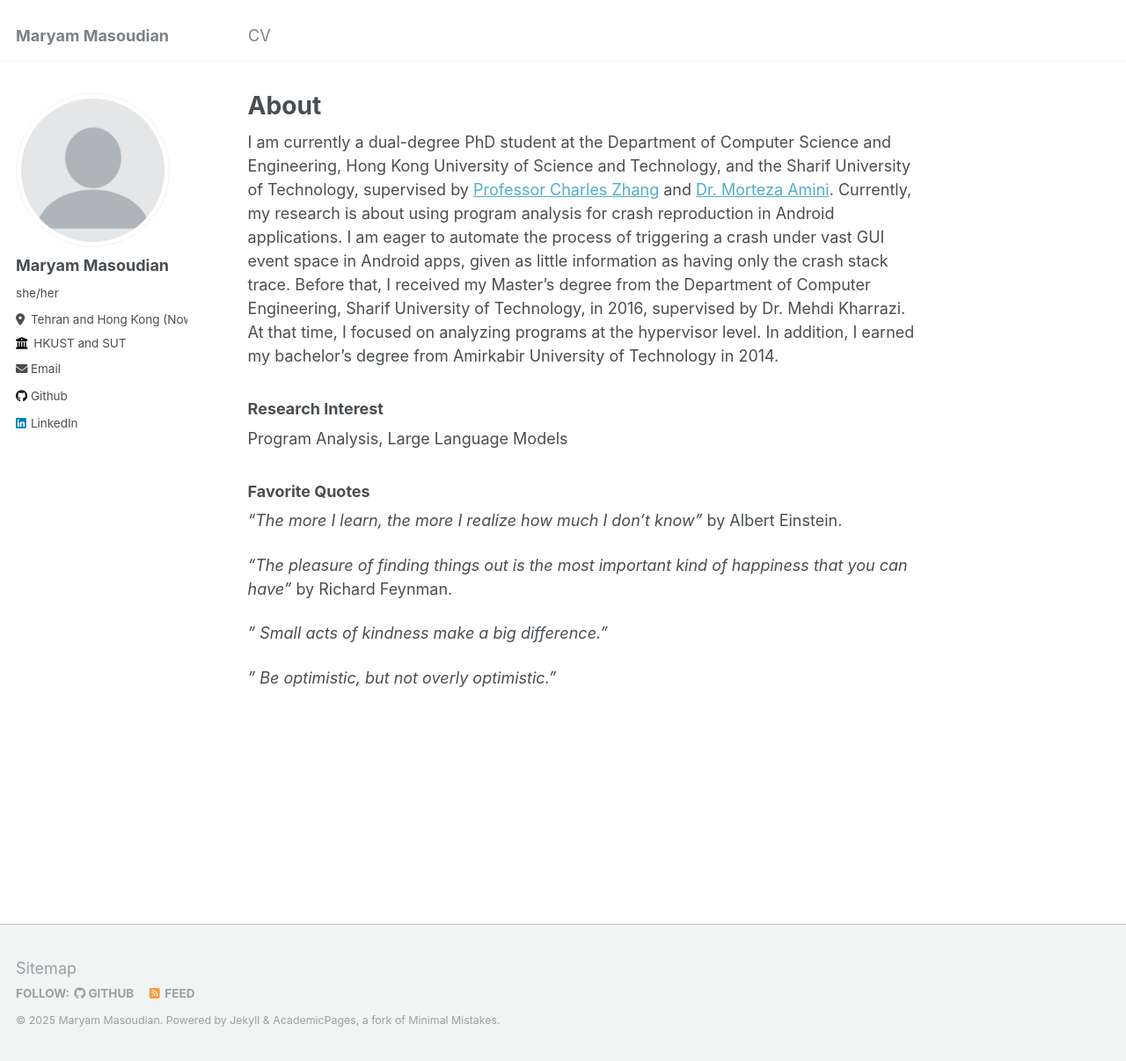
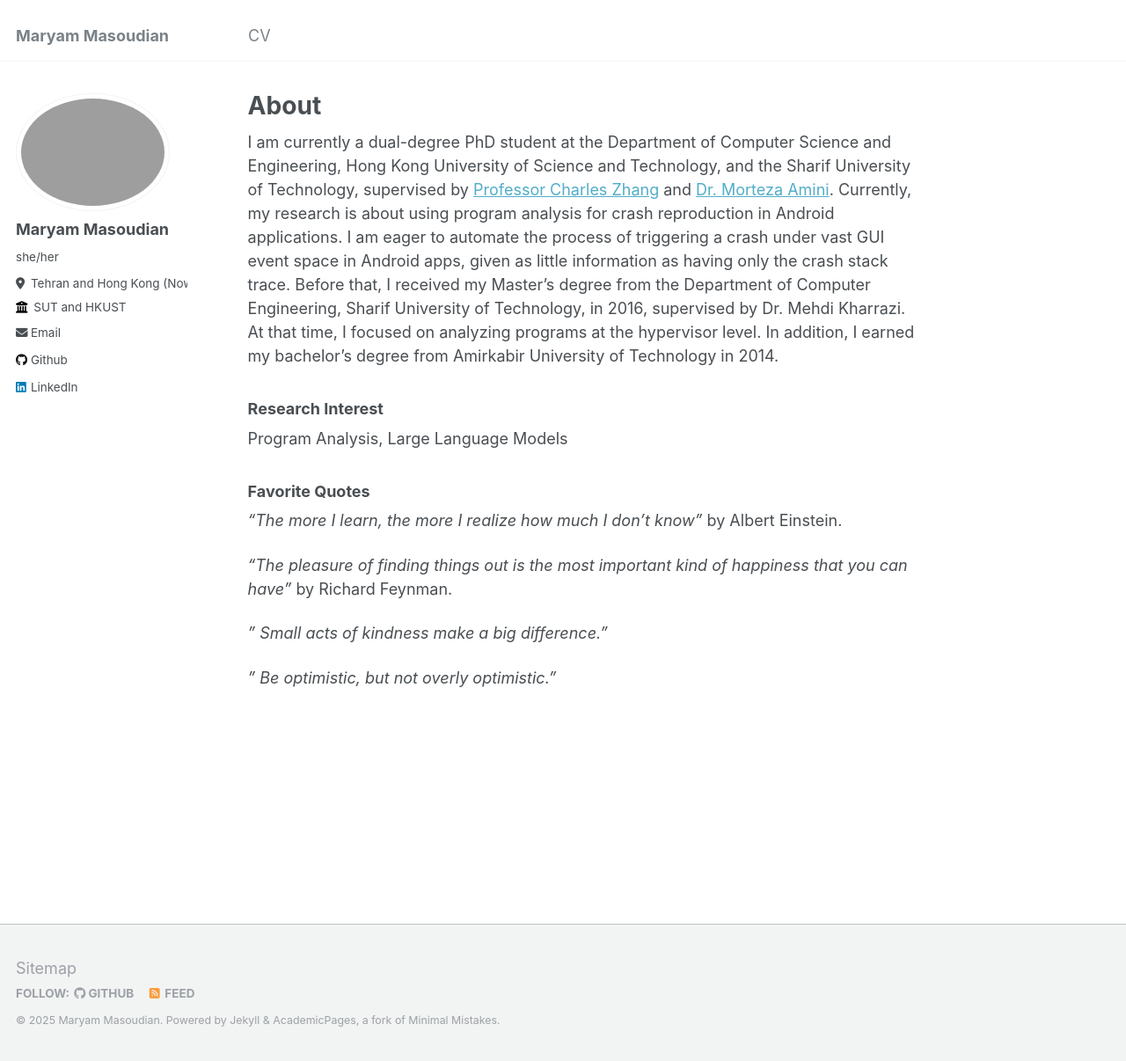
Before and after one commit to maryammsd/maryammsd.github.io, a Jekyll site: the page built from _pages/about.md, in a window 1280 px wide and 1206 px high. Shown: the whole window at 88% size. Built offline with Jekyll 4.4.1, drawn with Linux system fonts in a browser that asks for light colours.

Commit message:
Update _config.yml

```diff
--- a/_config.yml
+++ b/_config.yml
@@ -22,12 +22,12 @@ repository               : "academicpages/academicpages.github.io"
 #               Additional customization can be done by editing /_includes/author-profile.html
 author:
   # Biographic information
-  avatar           : "profile.png"
+  avatar           : "maryam.png"
   name             : "Maryam Masoudian"
   pronouns         : she/her # example: "she/her"
   # bio              : "Short biography for the left-hand sidebar"
   location         : "Tehran and Hong Kong (Now)"
-  employer         : "HKUST and SUT"
+  employer         : "SUT and HKUST"
   uri              : # URL
   email            : "mamt@connect.ust.hk"
 
```
